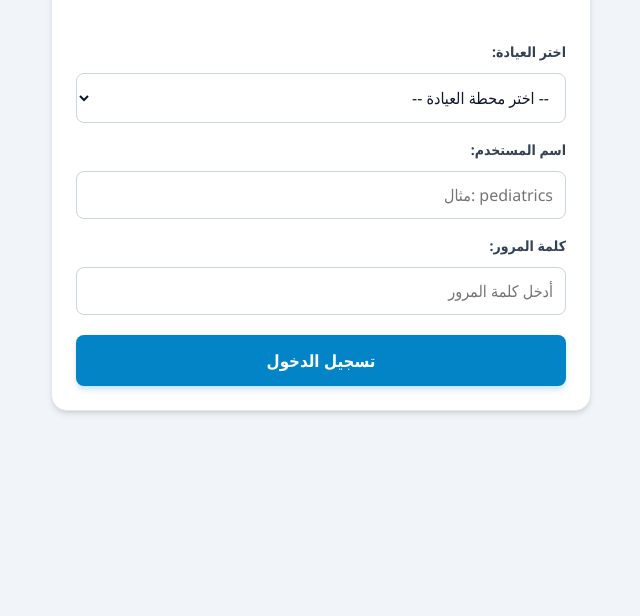
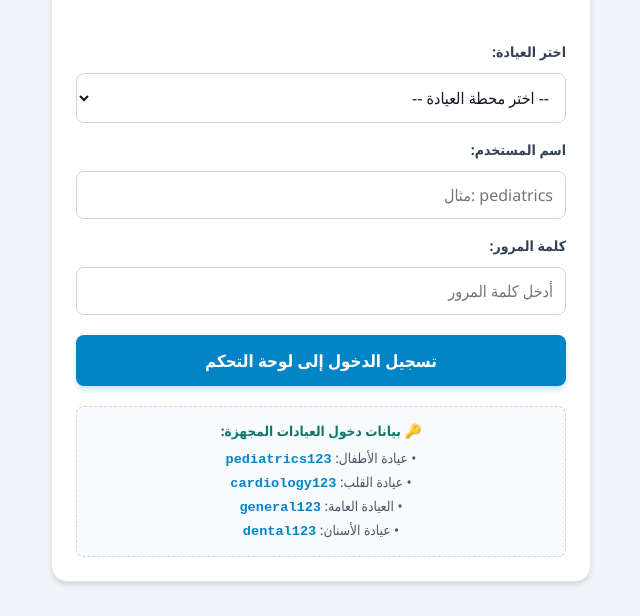
Before and after one commit to ahmed-eladl/islah-clinic-queue, a website: page public/staff.html in a window 1280 px wide. Shown: the part 184-800 px from the top of the page, without its empty margins (319-959 px from the left). Drawn offline with Linux system fonts and the light colour scheme.

Commit message:
docs(staff): add quick-login credentials helper to staff login screen

```diff
--- a/public/staff.html
+++ b/public/staff.html
@@ -60,8 +60,16 @@
             <input type="password" id="password" name="password" required autocomplete="current-password" placeholder="أدخل كلمة المرور" style="width: 100%; padding: 0.75rem; border-radius: 0.5rem; border: 1px solid #cbd5e1; font-family: inherit; direction: ltr; text-align: right;">
           </div>
 
-          <button type="submit" id="btn-login" class="btn btn-primary btn-block" style="width: 100%; padding: 0.85rem; font-size: 1.05rem; font-weight: 700; border-radius: 0.5rem; background: #0284c7; color: white; border: none; cursor: pointer;">تسجيل الدخول</button>
+          <button type="submit" id="btn-login" class="btn btn-primary btn-block" style="width: 100%; padding: 0.85rem; font-size: 1.05rem; font-weight: 700; border-radius: 0.5rem; background: #0284c7; color: white; border: none; cursor: pointer;">تسجيل الدخول إلى لوحة التحكم</button>
           <div id="login-error" class="alert alert-danger" role="alert" hidden style="margin-top: 1rem; color: #dc2626; font-size: 0.9rem;"></div>
+
+          <div style="margin-top: 1.25rem; padding: 0.85rem; background: #f8fafc; border: 1px dashed #cbd5e1; border-radius: 0.5rem; font-size: 0.85rem; color: #475569; text-align: center; line-height: 1.6;">
+            <div style="font-weight: 700; margin-bottom: 0.35rem; color: #0f766e;">🔑 بيانات دخول العيادات المجهزة:</div>
+            <div>• عيادة الأطفال: <code style="direction: ltr; font-weight: 700; color: #0284c7;">pediatrics123</code></div>
+            <div>• عيادة القلب: <code style="direction: ltr; font-weight: 700; color: #0284c7;">cardiology123</code></div>
+            <div>• العيادة العامة: <code style="direction: ltr; font-weight: 700; color: #0284c7;">general123</code></div>
+            <div>• عيادة الأسنان: <code style="direction: ltr; font-weight: 700; color: #0284c7;">dental123</code></div>
+          </div>
         </form>
       </section>
     </div>
```
